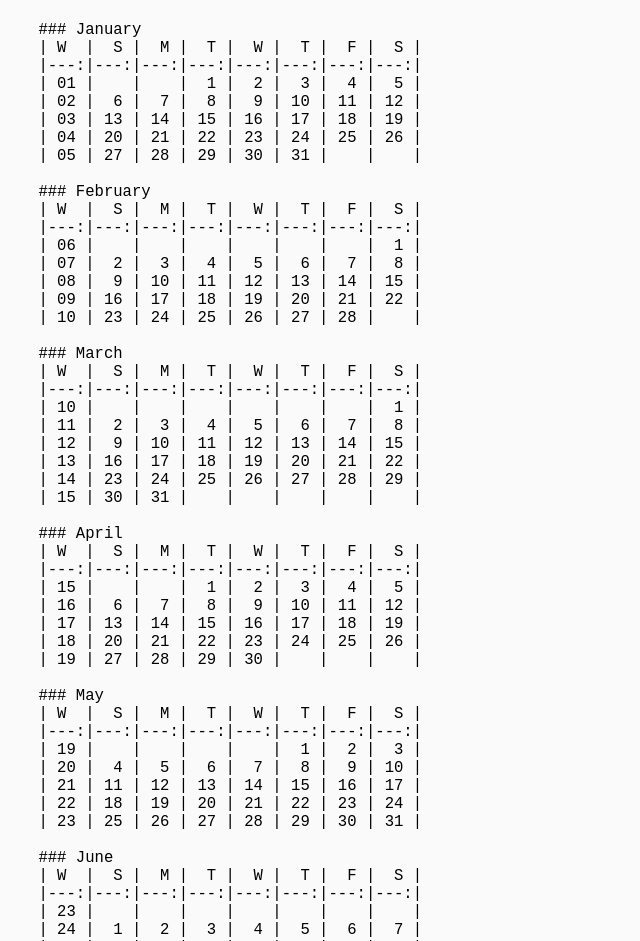
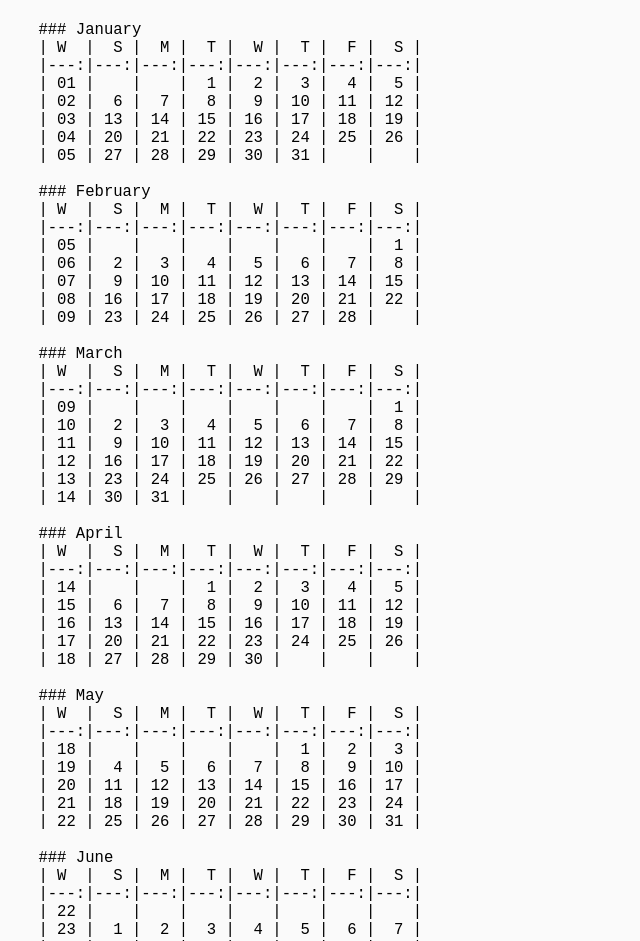
Before and after one commit to ivarada/ivarada.github.io, a Jekyll site: the page built from calendar/calendar-m-2025.md, in a window 1280 px wide and 1400 px high. Shown: the part 346-1287 px from the top of the window, without its empty margins (0-640 px from the left). Built offline with Jekyll 4.4.1, drawn with Linux system fonts in a browser that asks for light colours; some of the changed text lies outside the part shown.

Commit message:
Update calendar-m-2025.md

```diff
--- a/calendar/calendar-m-2025.md
+++ b/calendar/calendar-m-2025.md
@@ -22,49 +22,49 @@ layout: default
 ### February
 | W  |  S |  M |  T |  W |  T |  F |  S |
 |---:|---:|---:|---:|---:|---:|---:|---:|
-| 06 |    |    |    |    |    |    |  1 |
-| 07 |  2 |  3 |  4 |  5 |  6 |  7 |  8 |
-| 08 |  9 | 10 | 11 | 12 | 13 | 14 | 15 |
-| 09 | 16 | 17 | 18 | 19 | 20 | 21 | 22 |
-| 10 | 23 | 24 | 25 | 26 | 27 | 28 |    |
+| 05 |    |    |    |    |    |    |  1 |
+| 06 |  2 |  3 |  4 |  5 |  6 |  7 |  8 |
+| 07 |  9 | 10 | 11 | 12 | 13 | 14 | 15 |
+| 08 | 16 | 17 | 18 | 19 | 20 | 21 | 22 |
+| 09 | 23 | 24 | 25 | 26 | 27 | 28 |    |
 
 ### March
 | W  |  S |  M |  T |  W |  T |  F |  S |
 |---:|---:|---:|---:|---:|---:|---:|---:|
-| 10 |    |    |    |    |    |    |  1 |
-| 11 |  2 |  3 |  4 |  5 |  6 |  7 |  8 |
-| 12 |  9 | 10 | 11 | 12 | 13 | 14 | 15 |
-| 13 | 16 | 17 | 18 | 19 | 20 | 21 | 22 |
-| 14 | 23 | 24 | 25 | 26 | 27 | 28 | 29 |
-| 15 | 30 | 31 |    |    |    |    |    |
+| 09 |    |    |    |    |    |    |  1 |
+| 10 |  2 |  3 |  4 |  5 |  6 |  7 |  8 |
+| 11 |  9 | 10 | 11 | 12 | 13 | 14 | 15 |
+| 12 | 16 | 17 | 18 | 19 | 20 | 21 | 22 |
+| 13 | 23 | 24 | 25 | 26 | 27 | 28 | 29 |
+| 14 | 30 | 31 |    |    |    |    |    |
 
 ### April
 | W  |  S |  M |  T |  W |  T |  F |  S |
 |---:|---:|---:|---:|---:|---:|---:|---:|
-| 15 |    |    |  1 |  2 |  3 |  4 |  5 |
-| 16 |  6 |  7 |  8 |  9 | 10 | 11 | 12 |
-| 17 | 13 | 14 | 15 | 16 | 17 | 18 | 19 |
-| 18 | 20 | 21 | 22 | 23 | 24 | 25 | 26 |
-| 19 | 27 | 28 | 29 | 30 |    |    |    |
+| 14 |    |    |  1 |  2 |  3 |  4 |  5 |
+| 15 |  6 |  7 |  8 |  9 | 10 | 11 | 12 |
+| 16 | 13 | 14 | 15 | 16 | 17 | 18 | 19 |
+| 17 | 20 | 21 | 22 | 23 | 24 | 25 | 26 |
+| 18 | 27 | 28 | 29 | 30 |    |    |    |
 
 ### May
 | W  |  S |  M |  T |  W |  T |  F |  S |
 |---:|---:|---:|---:|---:|---:|---:|---:|
-| 19 |    |    |    |    |  1 |  2 |  3 |
-| 20 |  4 |  5 |  6 |  7 |  8 |  9 | 10 |
-| 21 | 11 | 12 | 13 | 14 | 15 | 16 | 17 |
-| 22 | 18 | 19 | 20 | 21 | 22 | 23 | 24 |
-| 23 | 25 | 26 | 27 | 28 | 29 | 30 | 31 |
+| 18 |    |    |    |    |  1 |  2 |  3 |
+| 19 |  4 |  5 |  6 |  7 |  8 |  9 | 10 |
+| 20 | 11 | 12 | 13 | 14 | 15 | 16 | 17 |
+| 21 | 18 | 19 | 20 | 21 | 22 | 23 | 24 |
+| 22 | 25 | 26 | 27 | 28 | 29 | 30 | 31 |
 
 ### June
 | W  |  S |  M |  T |  W |  T |  F |  S |
 |---:|---:|---:|---:|---:|---:|---:|---:|
-| 23 |    |    |    |    |    |    |    |
-| 24 |  1 |  2 |  3 |  4 |  5 |  6 |  7 |
-| 25 |  8 |  9 | 10 | 11 | 12 | 13 | 14 |
-| 26 | 15 | 16 | 17 | 18 | 19 | 20 | 21 |
-| 27 | 22 | 23 | 24 | 25 | 26 | 27 | 28 |
-| 28 | 29 | 30 |    |    |    |    |    |
+| 22 |    |    |    |    |    |    |    |
+| 23 |  1 |  2 |  3 |  4 |  5 |  6 |  7 |
+| 24 |  8 |  9 | 10 | 11 | 12 | 13 | 14 |
+| 25 | 15 | 16 | 17 | 18 | 19 | 20 | 21 |
+| 26 | 22 | 23 | 24 | 25 | 26 | 27 | 28 |
+| 27 | 29 | 30 |    |    |    |    |    |
 
 ### July
 | W  |  S |  M |  T |  W |  T |  F |  S |
```
Also changed, not shown: other parts of calendar/calendar-m-2025.md (+30 -29 lines).
